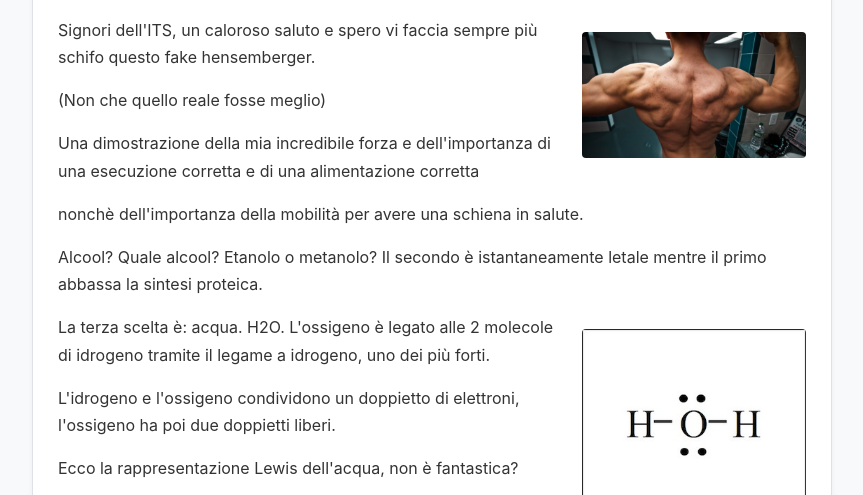
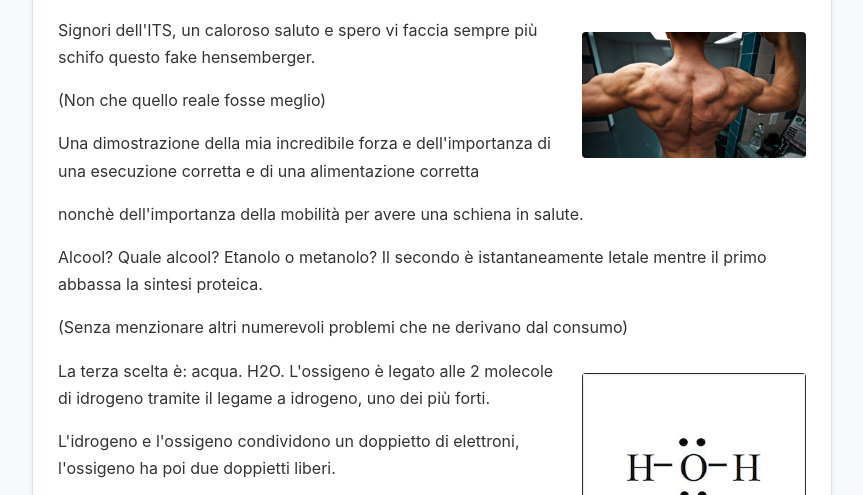
Before and after one commit to antonio-spano/spanoprime, a plain HTML site: page posts/post-3.html in a window 1280 px wide. Shown: the part 291-786 px from the top of the page, without its empty margins (208-1071 px from the left). Drawn offline with Linux system fonts and the light colour scheme.

Commit message:
Update post-3.html

```diff
--- a/posts/post-3.html
+++ b/posts/post-3.html
@@ -28,6 +28,7 @@
                 <p>Una dimostrazione della mia incredibile forza e dell'importanza di una esecuzione corretta e di una alimentazione corretta</p>
                 <p>nonchè dell'importanza della mobilità per avere una schiena in salute.</p>
                 <p>Alcool? Quale alcool? Etanolo o metanolo? Il secondo è istantaneamente letale mentre il primo abbassa la sintesi proteica.</p>
+                <p>(Senza menzionare altri numerevoli problemi che ne derivano dal consumo)</p>
                 <img src="../img/H2O.jpg" alt="H2O" style="max-width: 30%; float: right; margin-left: 15px;">
                 <p>La terza scelta è: acqua. H2O. L'ossigeno è legato alle 2 molecole di idrogeno tramite il legame a idrogeno, uno dei più forti.</p>
                 <p>L'idrogeno e l'ossigeno condividono un doppietto di elettroni, l'ossigeno ha poi due doppietti liberi.</p>
```
